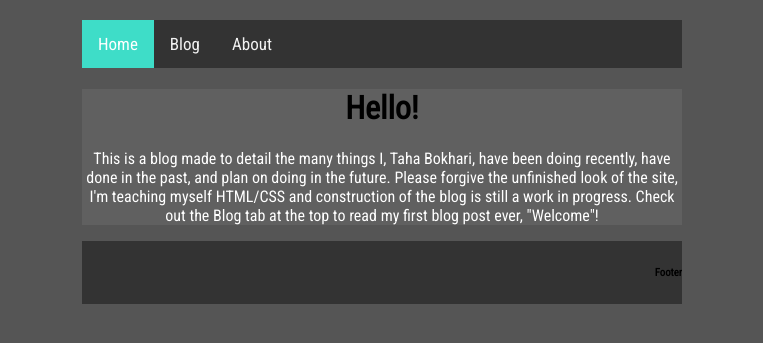
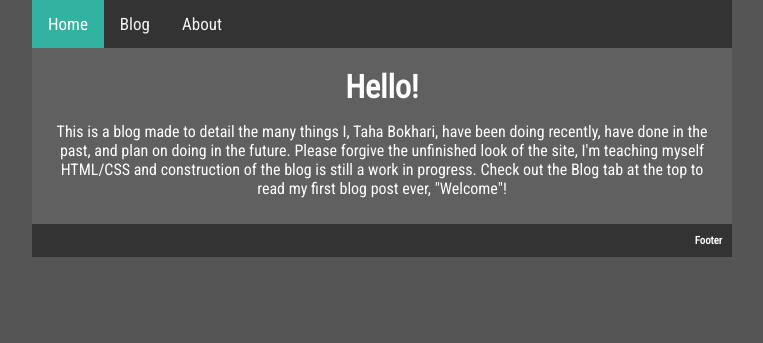
Before and after one commit to boktah/boktah.github.io, a Jekyll site: the page built from index.html, in a window 1280 px wide. Shown: the top 343 px of the page, without its empty margins (258-1021 px from the left). Built offline with Jekyll 4.4.1, drawn with Linux system fonts in a browser that asks for light colours.

Commit message:
Minor color tweaks

```diff
--- a/_sass/main.scss
+++ b/_sass/main.scss
@@ -4,15 +4,20 @@ html {
 }
 
 body {
-  width: 600px;
+  width: 700px;
   margin: 0 auto;
   background-color: #555;
-  padding: 20px 20px 20px 20px;
+  padding: 0px 20px 20px 20px;
   // border: 5px solid black;
 }
 
 h1, h2, h3, h4, h5, h6 {
-    color: #000000;
+    color: #ffffff;
+    margin: 10px;
+}
+
+a {
+    color: #87d1c7;
 }
 
 .topnav, .footer {
@@ -35,7 +40,7 @@ h1, h2, h3, h4, h5, h6 {
 }
 
 .topnav a.active {
-    background-color: #3eddc8;
+    background-color: #32b3a1;
     color: white;
 }
 
@@ -43,6 +48,7 @@ h1, h2, h3, h4, h5, h6 {
     text-align: center;
     background-color: #606060;
     color: white;
+    padding: 10px 20px;
 }
 
 .footer {
```
Also changed, not shown: 1 other file.
